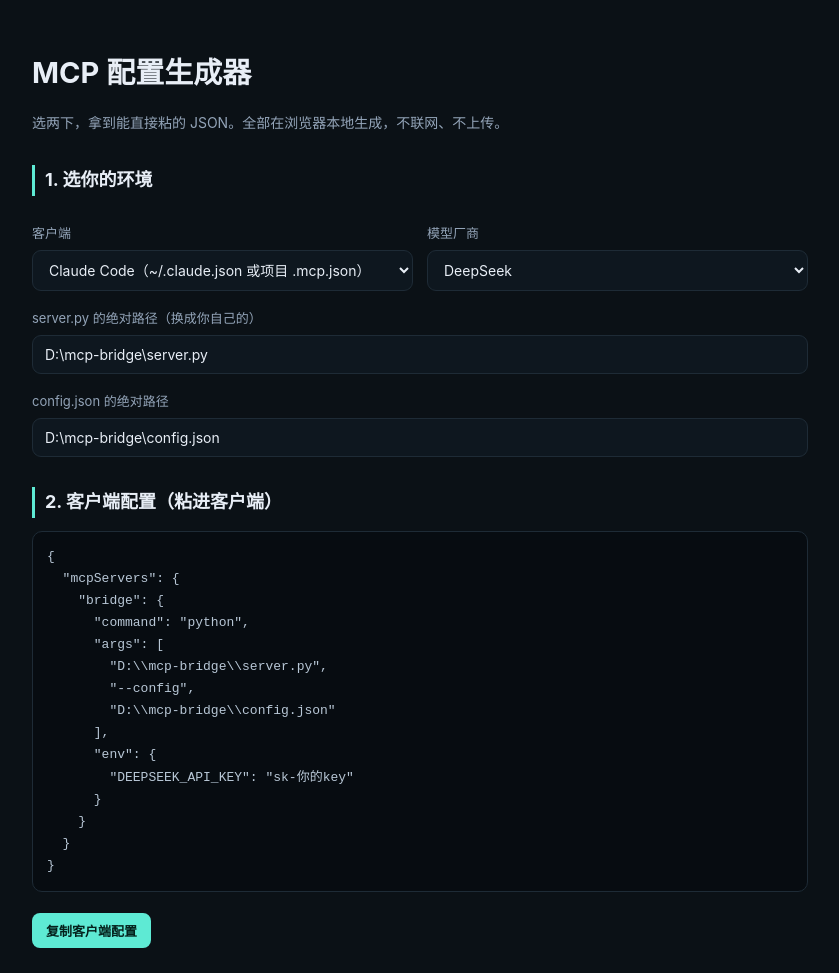
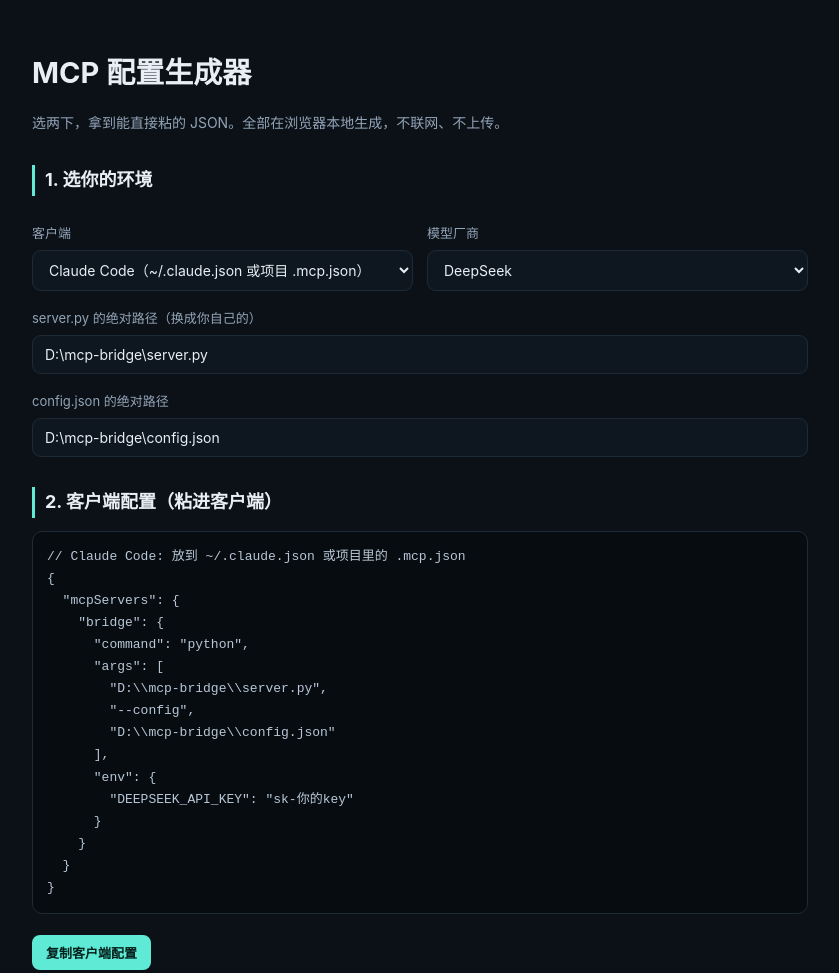
Before and after one commit to zhangbotong92-cyber/mcp-bridge, a plain HTML site: page docs/config.html in a window 1280 px wide. Shown: the top 973 px of the page, without its empty margins (220-1059 px from the left). Drawn offline with Linux system fonts and the light colour scheme.

Commit message:
fix(config.html): per-client hints

```diff
--- a/docs/config.html
+++ b/docs/config.html
@@ -137,8 +137,14 @@ function renderClient(){
   if (Object.keys(env).length) { server.env = env; }   // 本地端点不需要 env，就别塞空对象
   const obj = { mcpServers: { bridge: server } };
   const client = el("client").value;
-  let hint = "";
-  if (client === "cline") { hint = "// Cline: 设置 → MCP Servers → 编辑 JSON，粘 mcpServers 内部即可\n"; }
+  const HINTS = {
+    claude: "// Claude Code: 放到 ~/.claude.json 或项目里的 .mcp.json\n",
+    cursor: "// Cursor: 放到 ~/.cursor/mcp.json，改完重启\n",
+    cline: "// Cline: 设置 → MCP Servers → 编辑 JSON，粘 mcpServers 内部即可\n",
+    windsurf: "// Windsurf: 放到 ~/.codeium/windsurf/mcp_config.json，改完重启\n",
+    continue: "// Continue: config.json 里的 mcpServers 段，重启 IDE\n"
+  };
+  let hint = HINTS[client] || "";
   el("out-client").textContent = hint + JSON.stringify(obj, null, 2);
 }
 
```
